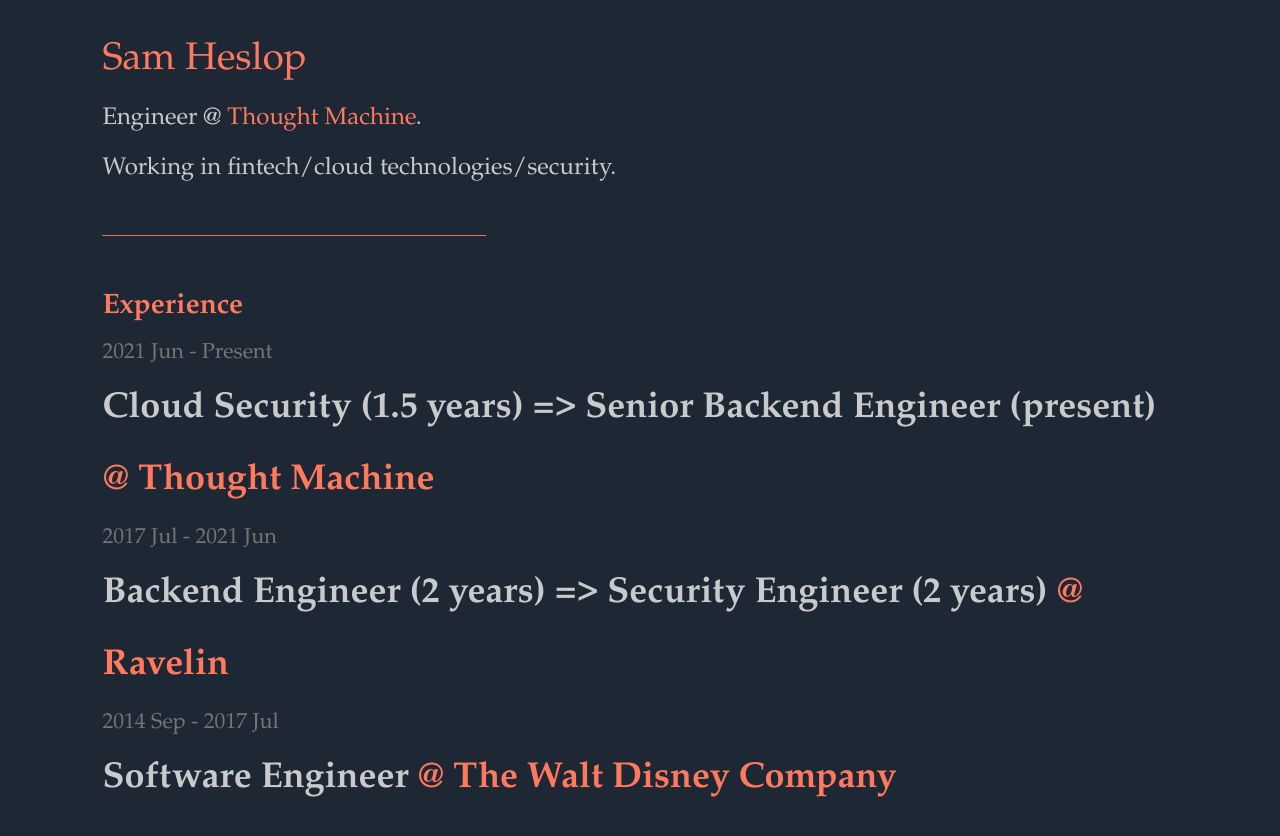
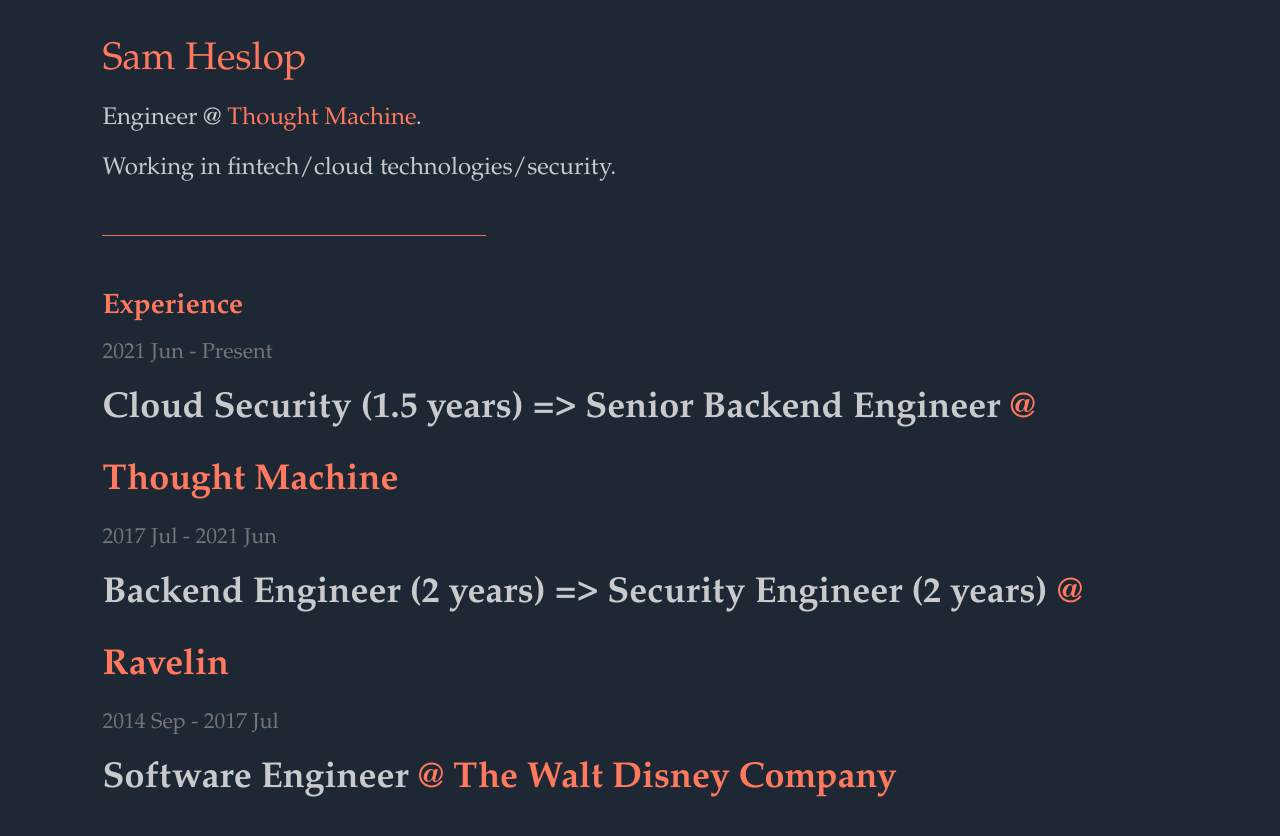
Before and after one commit to sHesl/sHesl.github.io, a website: page index.html in a window 1280 px wide. Drawn offline with Linux system fonts and the light colour scheme.

Commit message:
trim exp

```diff
--- a/index.html
+++ b/index.html
@@ -16,7 +16,7 @@
     <div class="flex-column">
       <span class="cv-date">2021 Jun - Present</span>
       <span class="cv-role">
-        <b>Cloud Security (1.5 years) => Senior Backend Engineer (present)</b>
+        <b>Cloud Security (1.5 years) => Senior Backend Engineer</b>
         <b style="color:#FF795E;"> @ Thought Machine</b>
       </span>
     </div>
```
